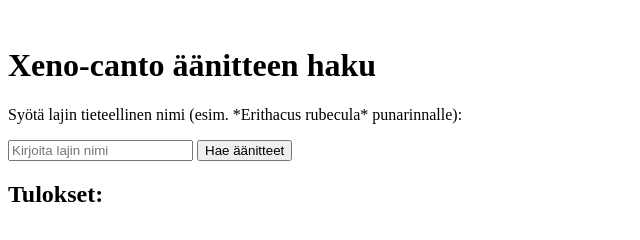
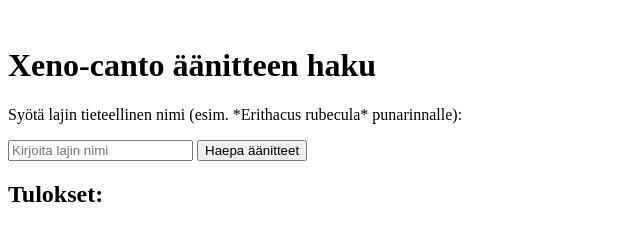
Before and after one commit to kvipet/linnunlaulu, a plain HTML site: page index.html in a window 1280 px wide. Shown: the full height of the page, 0-640 px from the left. Drawn offline with Linux system fonts and the light colour scheme.

Commit message:
Update index.html

```diff
--- a/index.html
+++ b/index.html
@@ -18,7 +18,7 @@
 <h1>Xeno-canto äänitteen haku</h1>
 <p>Syötä lajin tieteellinen nimi (esim. *Erithacus rubecula* punarinnalle):</p>
 <input type="text" id="speciesInput" placeholder="Kirjoita lajin nimi">
-<button onclick="fetchRecordings()">Hae äänitteet</button>
+<button onclick="fetchRecordings()">Haepa äänitteet</button>
 
 <h2>Tulokset:</h2>
 <ul id="resultList"></ul>
```
